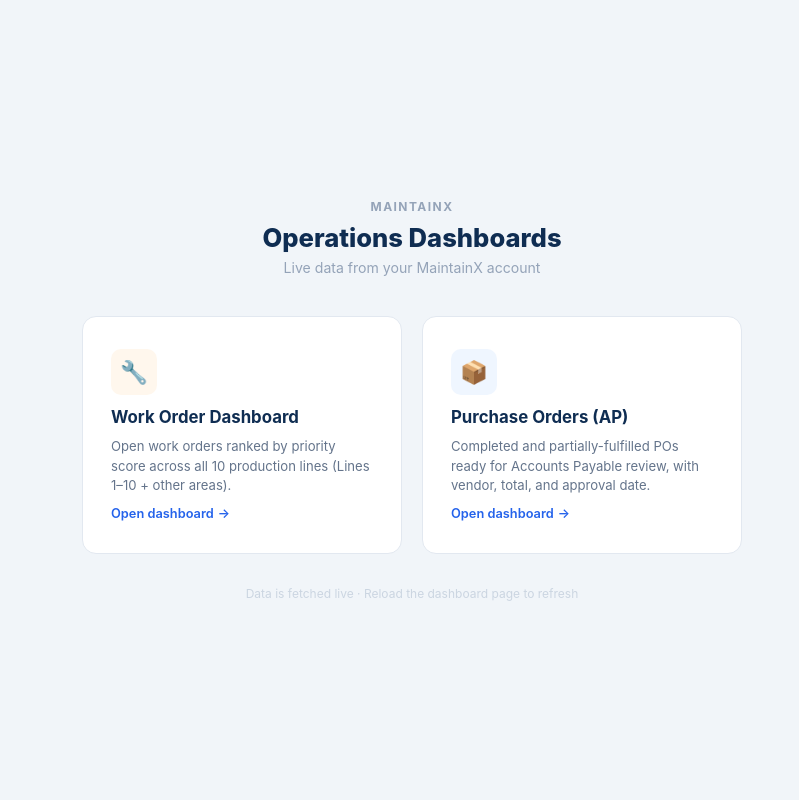
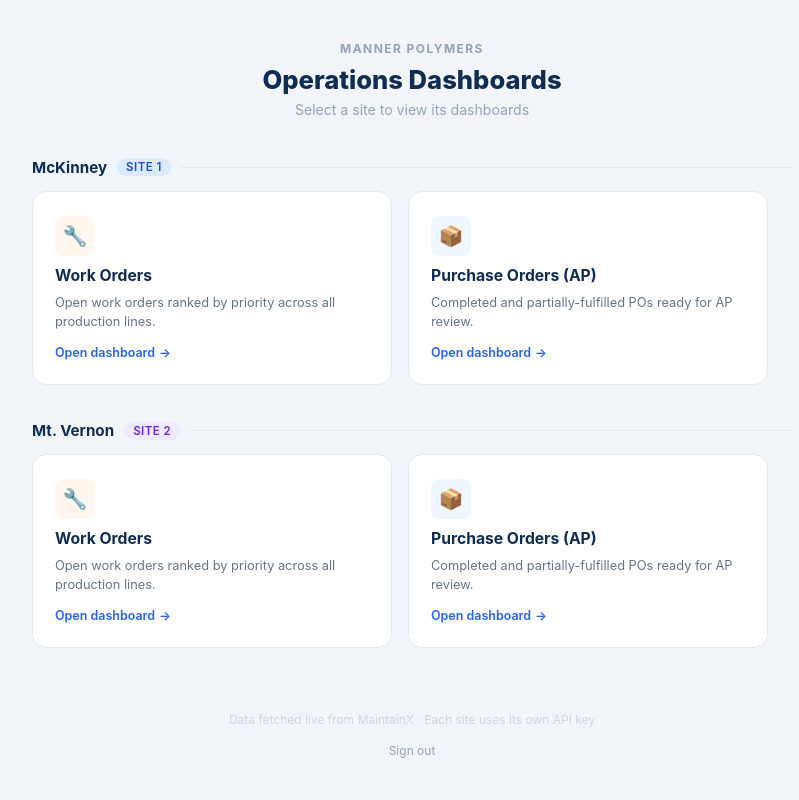
Before and after one commit to pinonimx/maintainx-dashboards, a Flask app: page / in a window 1280 px wide. Shown: the whole page, without its empty margins (228-1027 px from the left). Run offline with Flask 3, Linux system fonts and the light colour scheme; the visitor is signed in with stand-in values (Sample User, id 1); parts of the project's set-up code (start-up, migrations or seed data) failed here and were passed over.

Commit message:
multi site support

```diff
--- a/app.py
+++ b/app.py
@@ -28,9 +28,6 @@ from flask import (Flask, Response, render_template, request, jsonify,
 IS_VERCEL = os.environ.get("VERCEL") == "1"
 
 import maintainx_po_report as po
-if IS_VERCEL:
-    po.CACHE_FILE        = Path("/tmp/po_cache.json")
-    po.VENDOR_CACHE_FILE = Path("/tmp/vendor_cache.json")
 
 import maintainx_dashboard as mxd
 
@@ -41,9 +38,35 @@ app = Flask(__name__)
 # APP_PASSWORD is the shared login password — also set in Vercel env vars.
 app.secret_key = os.environ.get("SECRET_KEY", "change-me-in-production")
 
+# ── Site configuration ────────────────────────────────────────────────────────────
+SITES = {
+    "mckinney": {
+        "label":       "McKinney",
+        "badge_color": "#1d4ed8",
+        "badge_bg":    "#dbeafe",
+        "api_key_env": "MAINTAINX_API_KEY",          # existing env var
+        "po_cache":    "po_cache_mckinney.json",
+        "vendor_cache":"vendor_cache_mckinney.json",
+        "wo_cache":    "wo_html_cache_mckinney.json",
+    },
+    "mtvernon": {
+        "label":       "Mt. Vernon",
+        "badge_color": "#6d28d9",
+        "badge_bg":    "#ede9fe",
+        "api_key_env": "MAINTAINX_API_KEY_MTVERNON",  # new env var
+        "po_cache":    "po_cache_mtvernon.json",
+        "vendor_cache":"vendor_cache_mtvernon.json",
+        "wo_cache":    "wo_html_cache_mtvernon.json",
+    },
+}
+DEFAULT_SITE = "mckinney"
+
 # ── Cache paths ───────────────────────────────────────────────────────────────────
 _TMP = Path("/tmp") if IS_VERCEL else Path(__file__).parent
-WO_HTML_CACHE_FILE = _TMP / "wo_html_cache.json"
+
+
+def _cache_path(filename):
+    return _TMP / filename
 
 # ── Layer 1: in-memory cache (5 min) ─────────────────────────────────────────────
 CACHE_TTL_MINUTES = 5
@@ -202,16 +225,38 @@ def logout():
 
 # ── Helpers ───────────────────────────────────────────────────────────────────────
 
-def _get_api_key():
-    key = os.environ.get("MAINTAINX_API_KEY", "").strip()
+def _get_site():
+    """Return the active site key from session, defaulting to mckinney."""
+    return session.get("site", DEFAULT_SITE)
+
+
+def _get_site_cfg():
+    """Return the SITES config dict for the active site."""
+    return SITES.get(_get_site(), SITES[DEFAULT_SITE])
+
+
+def _get_api_key(site=None):
+    """Return the MaintainX API key for the given site (or active session site)."""
+    cfg     = SITES.get(site, _get_site_cfg())
+    env_var = cfg["api_key_env"]
+    key     = os.environ.get(env_var, "").strip()
     if key:
         return key
-    key_file = Path(__file__).parent / "MaintainX_API_key.txt"
-    if key_file.exists():
-        key = key_file.read_text().strip()
-        if key:
-            return key
+    # Local dev fallback: read from file (McKinney only)
+    if env_var == "MAINTAINX_API_KEY":
+        key_file = Path(__file__).parent / "MaintainX_API_key.txt"
+        if key_file.exists():
+            key = key_file.read_text().strip()
+            if key:
+                return key
     return None
+
+
+def _configure_po_module_for_site(site=None):
+    """Point po module cache files at the correct per-site paths."""
+    cfg = SITES.get(site, _get_site_cfg())
+    po.CACHE_FILE        = _cache_path(cfg["po_cache"])
+    po.VENDOR_CACHE_FILE = _cache_path(cfg["vendor_cache"])
 
 
 def _rate_limit_page(wait_seconds=65):
@@ -296,68 +341,120 @@ def index():
     return render_template("home.html")
 
 
+# ── Legacy redirects (bookmarks / old links still work) ───────────────────────────
 @app.route("/wo")
 @login_required
-def wo_dashboard():
-    """Work Order dashboard with two-layer caching (memory + file)."""
-    api_key = _get_api_key()
+def wo_legacy():
+    return redirect(url_for("wo_dashboard", site=DEFAULT_SITE))
+
+
+@app.route("/po")
+@login_required
+def po_legacy():
+    return redirect(url_for("po_dashboard", site=DEFAULT_SITE))
+
+
+@app.route("/po/refresh")
+@login_required
+def po_refresh_legacy():
+    return redirect(url_for("po_refresh", site=DEFAULT_SITE))
+
+
+# ── Site-aware routes ─────────────────────────────────────────────────────────────
+
+def _site_header_html(site, label):
+    """Small coloured site badge for injection into dashboard headers."""
+    cfg = SITES.get(site, SITES[DEFAULT_SITE])
+    other_site  = "mtvernon" if site == "mckinney" else "mckinney"
+    other_label = SITES[other_site]["label"]
+    return (
+        f'<span style="display:inline-flex;align-items:center;gap:6px;'
+        f'padding:3px 10px;border-radius:12px;font-size:.75rem;font-weight:700;'
+        f'background:{cfg["badge_bg"]};color:{cfg["badge_color"]};'
+        f'margin-right:6px">{label}</span>'
+        f'<a href="/" style="font-size:.75rem;color:#94a3b8;text-decoration:none;'
+        f'padding:3px 9px;border:1px solid #e2e8f0;border-radius:6px;white-space:nowrap">'
+        f'Switch to {other_label}</a>'
+    )
+
+
+@app.route("/site/<site>/wo")
+@login_required
+def wo_dashboard(site):
+    if site not in SITES:
+        return redirect(url_for("index"))
+    session["site"] = site
+
+    api_key = _get_api_key(site)
     if not api_key:
         return _error_page(
-            "MAINTAINX_API_KEY is not configured. "
+            f"API key for {SITES[site]['label']} is not configured. "
             "Add it in Vercel Project Settings then redeploy.",
             status=500,
         )
 
-    # Layer 1: in-memory
-    html = _mem_get("wo")
+    mem_key      = f"wo_{site}"
+    wo_cache_file = _cache_path(SITES[site]["wo_cache"])
+
+    html = _mem_get(mem_key)
     if html:
         return Response(html, content_type="text/html")
 
-    # Layer 2: file cache (survives cold starts)
-    html = _file_get(WO_HTML_CACHE_FILE)
+    html = _file_get(wo_cache_file)
     if html:
-        _mem_set("wo", html)
+        _mem_set(mem_key, html)
         return Response(html, content_type="text/html")
 
-    # Layer 3: fetch from API
     try:
         wos = mxd.fetch_all_open_work_orders(api_key)
         lines_dict, non_line = mxd.compute_line_scores(wos)
-        areas_dict = mxd.compute_area_scores(non_line)
+        areas_dict   = mxd.compute_area_scores(non_line)
         generated_at = datetime.now().strftime("%A, %B %d %Y at %I:%M %p")
-        html = mxd.build_html(lines_dict, areas_dict, wos, generated_at)
-        _mem_set("wo", html)
-        _file_set(WO_HTML_CACHE_FILE, html)
+        html         = mxd.build_html(lines_dict, areas_dict, wos, generated_at)
+        # Inject site badge into the header
+        site_badge = _site_header_html(site, SITES[site]["label"])
+        html = html.replace(
+            "<h1>Open Work Order Dashboard</h1>",
+            f'<div style="display:flex;align-items:center;gap:8px;flex-wrap:wrap">'
+            f'{site_badge}<h1>Open Work Order Dashboard</h1></div>',
+            1,
+        )
+        _mem_set(mem_key, html)
+        _file_set(wo_cache_file, html)
         return Response(html, content_type="text/html")
     except Exception as e:
         return _error_page(f"Failed to fetch work orders from MaintainX: {e}")
 
 
-@app.route("/po")
+@app.route("/site/<site>/po")
 @login_required
-def po_dashboard():
-    """Purchase Order dashboard with two-layer caching (memory + file via po module)."""
-    api_key = _get_api_key()
+def po_dashboard(site):
+    if site not in SITES:
+        return redirect(url_for("index"))
+    session["site"] = site
+    _configure_po_module_for_site(site)
+
+    api_key = _get_api_key(site)
     if not api_key:
         return _error_page(
-            "MAINTAINX_API_KEY is not configured. "
+            f"API key for {SITES[site]['label']} is not configured. "
             "Add it in Vercel Project Settings then redeploy.",
             status=500,
         )
 
-    # Layer 1: in-memory
-    html = _mem_get("po")
+    mem_key = f"po_{site}"
+    html    = _mem_get(mem_key)
     if html:
         return Response(html, content_type="text/html")
 
-    # Single CSV call returns all PO data including vendor names, totals,
-    # and custom fields (Invoice Status).  Cache TTL = 60 min.
     try:
-        pos = po.fetch_pos_from_csv(api_key)
+        pos          = po.fetch_pos_from_csv(api_key)
         generated_at = datetime.now().strftime("%A, %B %d %Y at %I:%M %p")
-        html = po.build_po_html(pos, generated_at)
-        html = html.encode("utf-8", errors="replace").decode("utf-8")
-        _mem_set("po", html)
+        site_label   = SITES[site]["label"]
+        html         = po.build_po_html(pos, generated_at, site_label=site_label,
+                                        site=site)
+        html         = html.encode("utf-8", errors="replace").decode("utf-8")
+        _mem_set(mem_key, html)
         return Response(html, content_type="text/html; charset=utf-8")
     except po.RateLimitError as e:
         return _rate_limit_page(e.reset_seconds)
@@ -367,31 +464,33 @@ def po_dashboard():
         return _error_page(f"Failed to fetch purchase orders from MaintainX: {e}")
 
 
-@app.route("/po/refresh")
+@app.route("/site/<site>/po/refresh")
 @login_required
-def po_refresh():
-    """
-    Force a fresh CSV pull from MaintainX, bypassing the 60-min cache.
-    Useful after new POs are approved or Invoice Status values change in MaintainX.
-    """
-    api_key = _get_api_key()
+def po_refresh(site):
+    if site not in SITES:
+        return redirect(url_for("index"))
+    session["site"] = site
+    _configure_po_module_for_site(site)
+
+    api_key = _get_api_key(site)
     if not api_key:
-        return _error_page("MAINTAINX_API_KEY is not configured.", status=500)
+        return _error_page(f"API key for {SITES[site]['label']} is not configured.", status=500)
 
-    # Delete cache file so fetch_pos_from_csv() skips the freshness check
     try:
         if po.CACHE_FILE.exists():
             po.CACHE_FILE.unlink()
     except Exception:
         pass
-    _mem_cache.pop("po", None)
+    _mem_cache.pop(f"po_{site}", None)
 
     try:
-        pos = po.fetch_pos_from_csv(api_key)
+        pos          = po.fetch_pos_from_csv(api_key)
         generated_at = datetime.now().strftime("%A, %B %d %Y at %I:%M %p")
-        html = po.build_po_html(pos, generated_at)
-        html = html.encode("utf-8", errors="replace").decode("utf-8")
-        _mem_set("po", html)
+        site_label   = SITES[site]["label"]
+        html         = po.build_po_html(pos, generated_at, site_label=site_label,
+                                        site=site)
+        html         = html.encode("utf-8", errors="replace").decode("utf-8")
+        _mem_set(f"po_{site}", html)
         banner = (
             '<div style="background:#dcfce7;border:1px solid #16a34a;border-radius:8px;'
             'padding:10px 18px;margin:12px 28px;font-size:.85rem;color:#166534;">'
@@ -452,15 +551,16 @@ def _rate_limit_refresh_page(wait_seconds=65):
     return Response(html, status=200, content_type="text/html")
 
 
-@app.route("/vendor/update-infor-number", methods=["POST"])
+@app.route("/site/<site>/vendor/update-infor-number", methods=["POST"])
 @login_required
-def vendor_update_infor_number():
+def vendor_update_infor_number(site):
     """
     Update the 'Infor Vendor #' custom field on a vendor record.
     Body: { "vendor_id": 1227285, "infor_vendor_number": "V000076" | null }
     Returns: { "ok": true } or { "ok": false, "error": "..." }
     """
-    api_key = _get_api_key()
+    _configure_po_module_for_site(site)
+    api_key = _get_api_key(site)
     if not api_key:
         return jsonify({"ok": False, "error": "No API key configured"}), 500
 
@@ -485,8 +585,7 @@ def vendor_update_infor_number():
     except Exception as e:
         return jsonify({"ok": False, "error": str(e)}), 500
 
-    # Bust in-memory PO cache so next /po load regenerates HTML with updated value
-    _mem_cache.pop("po", None)
+    _mem_cache.pop(f"po_{site}", None)
 
     # Update vendor cache in-place (find by vendor ID)
     try:
@@ -520,21 +619,22 @@ def vendor_update_infor_number():
     return jsonify({"ok": True})
 
 
-@app.route("/po/update-status", methods=["POST"])
+@app.route("/site/<site>/po/update-status", methods=["POST"])
 @login_required
-def po_update_status():
+def po_update_status(site):
     """
     Update the Invoice Status custom field on a single PO.
     Body: { "po_id": 123456, "invoice_status": "Paid" | "Unpaid" | null }
     Returns: { "ok": true } or { "ok": false, "error": "..." }
     """
-    api_key = _get_api_key()
+    _configure_po_module_for_site(site)
+    api_key = _get_api_key(site)
     if not api_key:
         return jsonify({"ok": False, "error": "No API key configured"}), 500
 
-    body          = request.get_json(silent=True) or {}
-    po_id         = body.get("po_id")
-    invoice_status = body.get("invoice_status")   # "Paid", "Unpaid", or None
+    body           = request.get_json(silent=True) or {}
+    po_id          = body.get("po_id")
+    invoice_status = body.get("invoice_status")   # "Paid", "Partially Paid", "Unpaid", or None
 
     if not po_id:
         return jsonify({"ok": False, "error": "Missing po_id"}), 400
@@ -553,8 +653,7 @@ def po_update_status():
     except Exception as e:
         return jsonify({"ok": False, "error": str(e)}), 500
 
-    # Bust in-memory cache so next /po load regenerates HTML
-    _mem_cache.pop("po", None)
+    _mem_cache.pop(f"po_{site}", None)
 
     # Update the cache file in-place so the next /po request doesn't need
     # to re-fetch the CSV just because one status changed
@@ -580,13 +679,15 @@ def po_update_status():
     return jsonify({"ok": True})
 
 
-@app.route("/po/receipt/<int:po_id>")
+@app.route("/site/<site>/po/receipt/<int:po_id>")
 @login_required
-def po_receipt(po_id):
+def po_receipt(site, po_id):
     """
     Generate and stream a PDF payment receipt for a single PO.
     Built on-demand from the PO cache — no file storage required.
     """
+    _configure_po_module_for_site(site)
+
     # Try cache first
     po_dict = None
     try:
@@ -597,7 +698,7 @@ def po_receipt(po_id):
 
     # Cache miss (cold container on Vercel) — re-fetch CSV to find the PO
     if not po_dict:
-        api_key = _get_api_key()
+        api_key = _get_api_key(site)
         if api_key:
             try:
                 pos_list = po.fetch_pos_from_csv(api_key)
--- a/templates/home.html
+++ b/templates/home.html
@@ -42,28 +42,63 @@
       text-align: center;
     }
 
+    /* ── Site sections ── */
+    .site-section {
+      width: 100%;
+      max-width: 760px;
+      margin-bottom: 36px;
+    }
+
+    .site-label {
+      display: flex;
+      align-items: center;
+      gap: 10px;
+      margin-bottom: 14px;
+    }
+
+    .site-label .site-name {
+      font-size: .95rem;
+      font-weight: 700;
+      color: #0f2d52;
+    }
+
+    .site-label .site-badge {
+      font-size: .72rem;
+      font-weight: 600;
+      padding: 2px 9px;
+      border-radius: 12px;
+      letter-spacing: .04em;
+      text-transform: uppercase;
+    }
+
+    .site-badge.mckinney  { background: #dbeafe; color: #1d4ed8; }
+    .site-badge.mtvernon  { background: #ede9fe; color: #6d28d9; }
+
+    .site-divider {
+      flex: 1;
+      height: 1px;
+      background: #e2e8f0;
+    }
+
     .cards {
       display: flex;
-      gap: 20px;
+      gap: 16px;
       flex-wrap: wrap;
-      justify-content: center;
-      max-width: 700px;
-      width: 100%;
     }
 
     .card {
       background: #fff;
       border: 1px solid #e2e8f0;
       border-radius: 14px;
-      padding: 32px 28px;
+      padding: 24px 22px;
       flex: 1;
-      min-width: 260px;
-      max-width: 320px;
+      min-width: 220px;
+      max-width: 360px;
       text-decoration: none;
       color: inherit;
       display: flex;
       flex-direction: column;
-      gap: 10px;
+      gap: 8px;
       transition: box-shadow .15s, transform .12s;
       cursor: pointer;
     }
@@ -74,34 +109,35 @@
     }
 
     .card-icon {
-      width: 46px;
-      height: 46px;
-      border-radius: 10px;
+      width: 40px;
+      height: 40px;
+      border-radius: 9px;
       display: flex;
       align-items: center;
       justify-content: center;
-      font-size: 1.4rem;
+      font-size: 1.25rem;
     }
 
     .card-icon.orange { background: #fff7ed; }
     .card-icon.blue   { background: #eff6ff; }
 
     .card-title {
-      font-size: 1.05rem;
+      font-size: .98rem;
       font-weight: 700;
       color: #0f2d52;
       margin-top: 2px;
     }
 
     .card-desc {
-      font-size: .82rem;
+      font-size: .8rem;
       color: #64748b;
       line-height: 1.5;
     }
 
     .card-link {
       margin-top: auto;
-      font-size: .8rem;
+      padding-top: 6px;
+      font-size: .78rem;
       font-weight: 600;
       color: #2563eb;
       display: flex;
@@ -111,8 +147,21 @@
 
     .card-link::after { content: "→"; }
 
+    .logout-row {
+      margin-top: 12px;
+      text-align: center;
+    }
+
+    .logout-row a {
+      font-size: .75rem;
+      color: #94a3b8;
+      text-decoration: none;
+    }
+
+    .logout-row a:hover { color: #64748b; }
+
     .note {
-      margin-top: 32px;
+      margin-top: 28px;
       font-size: .75rem;
       color: #cbd5e1;
       text-align: center;
@@ -121,35 +170,61 @@
 </head>
 <body>
 
-  <div class="logo">MaintainX</div>
+  <div class="logo">Manner Polymers</div>
   <h1>Operations Dashboards</h1>
-  <p class="subtitle">Live data from your MaintainX account</p>
+  <p class="subtitle">Select a site to view its dashboards</p>
 
+  <!-- McKinney -->
+  <div class="site-section">
+    <div class="site-label">
+      <span class="site-name">McKinney</span>
+      <span class="site-badge mckinney">Site 1</span>
+      <span class="site-divider"></span>
+    </div>
     <div class="cards">
-
-    <a class="card" href="/wo">
+      <a class="card" href="/site/mckinney/wo">
         <div class="card-icon orange">🔧</div>
-      <div class="card-title">Work Order Dashboard</div>
-      <div class="card-desc">
-        Open work orders ranked by priority score across all 10 production lines
-        (Lines 1–10 + other areas).
-      </div>
+        <div class="card-title">Work Orders</div>
+        <div class="card-desc">Open work orders ranked by priority across all production lines.</div>
         <div class="card-link">Open dashboard</div>
       </a>
-
-    <a class="card" href="/po">
+      <a class="card" href="/site/mckinney/po">
         <div class="card-icon blue">📦</div>
         <div class="card-title">Purchase Orders (AP)</div>
-      <div class="card-desc">
-        Completed and partially-fulfilled POs ready for Accounts Payable review,
-        with vendor, total, and approval date.
-      </div>
+        <div class="card-desc">Completed and partially-fulfilled POs ready for AP review.</div>
         <div class="card-link">Open dashboard</div>
       </a>
-
+    </div>
   </div>
 
-  <p class="note">Data is fetched live · Reload the dashboard page to refresh</p>
+  <!-- Mt. Vernon -->
+  <div class="site-section">
+    <div class="site-label">
+      <span class="site-name">Mt. Vernon</span>
+      <span class="site-badge mtvernon">Site 2</span>
+      <span class="site-divider"></span>
+    </div>
+    <div class="cards">
+      <a class="card" href="/site/mtvernon/wo">
+        <div class="card-icon orange">🔧</div>
+        <div class="card-title">Work Orders</div>
+        <div class="card-desc">Open work orders ranked by priority across all production lines.</div>
+        <div class="card-link">Open dashboard</div>
+      </a>
+      <a class="card" href="/site/mtvernon/po">
+        <div class="card-icon blue">📦</div>
+        <div class="card-title">Purchase Orders (AP)</div>
+        <div class="card-desc">Completed and partially-fulfilled POs ready for AP review.</div>
+        <div class="card-link">Open dashboard</div>
+      </a>
+    </div>
+  </div>
+
+  <p class="note">Data fetched live from MaintainX &middot; Each site uses its own API key</p>
+
+  <div class="logout-row">
+    <a href="/logout">Sign out</a>
+  </div>
 
 </body>
 </html>
```
Also changed, not shown: maintainx_po_report.py (+8 -8 lines). Lines whose indentation alone changed are shown as unchanged.
